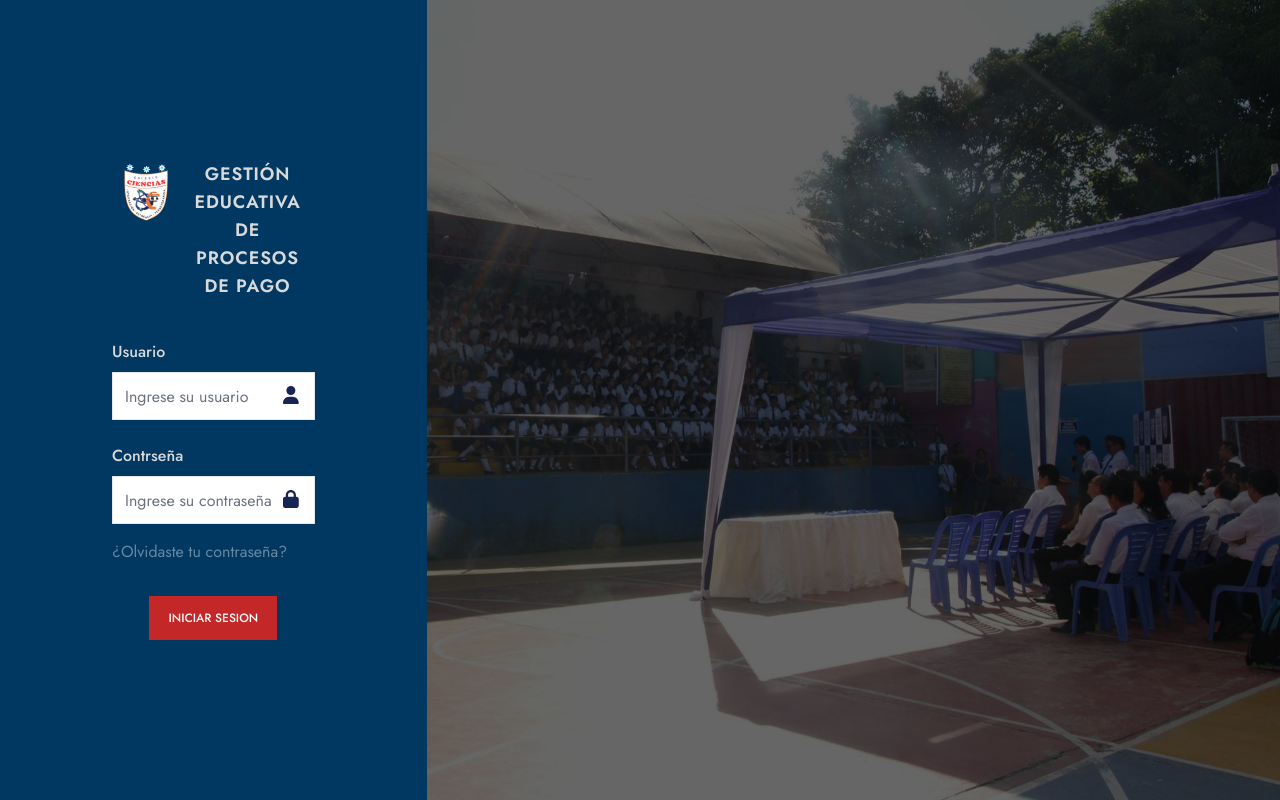
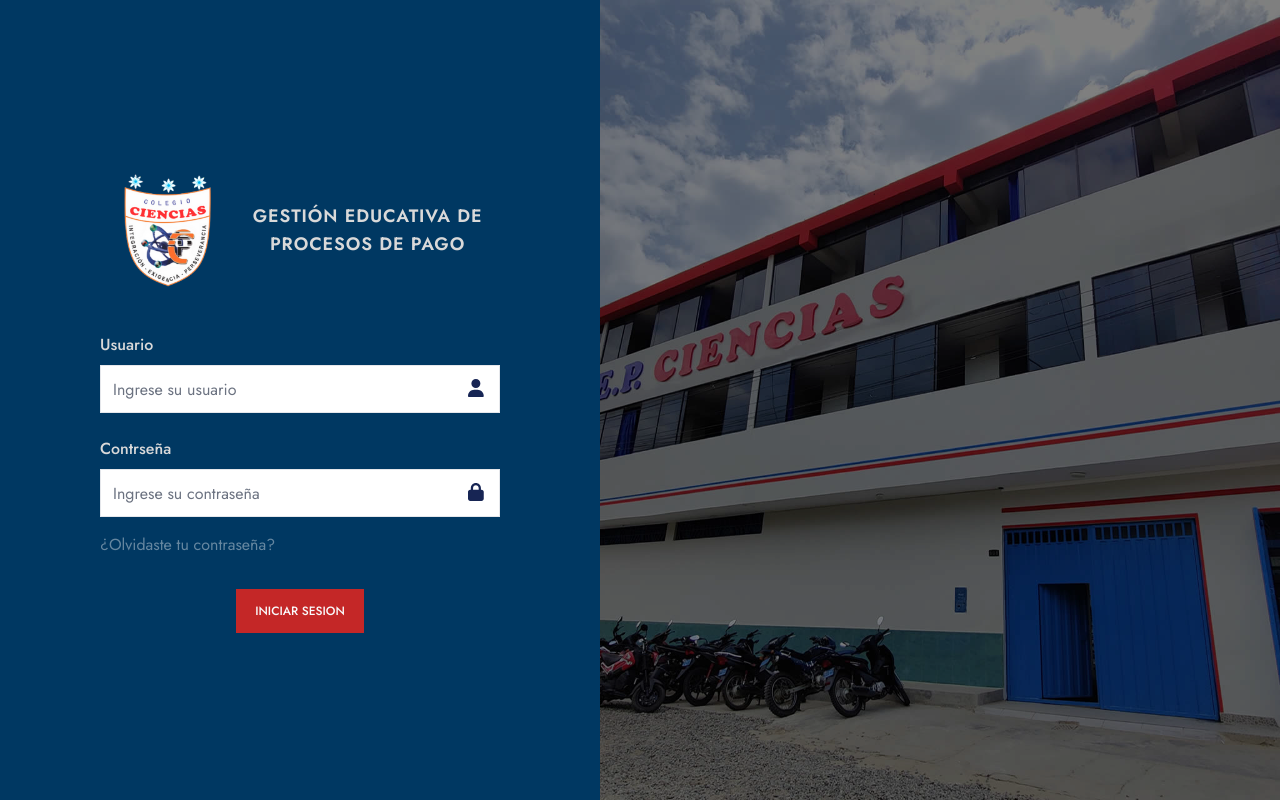
Before and after one commit to MaricieloCastro/gestion-pagos-educativo, a React (Vite) app: page /login in a window 1280 px wide. Built offline with nearby package versions, Linux system fonts and the light colour scheme.

Commit message:
refinando detalles del login

```diff
--- a/src/index.css
+++ b/src/index.css
@@ -75,5 +75,6 @@
   body {
     @apply bg-background text-foreground;
     @apply font-jost;
+    @apply min-w-login-minWidth-global;
   }
 }
--- a/src/modules/Seguridad/components/Box.jsx
+++ b/src/modules/Seguridad/components/Box.jsx
@@ -4,9 +4,9 @@
 
 const Box = ({ children }) => {
   return (
-    <div className="h-screen grid grid-cols-login-grid">
-      <div className="flex justify-center items-center">
-        <div className="flex flex-col justify-center h-full w-full mx-28">
+    <div className="h-screen grid grid-cols-login-grid relative max-lg:grid-cols-1">
+      <div className="flex justify-center items-center min-w-login-minWidth">
+        <div className="flex flex-col justify-center h-full w-full mx-28 max-lg:mx-60 min-w-login-minWidth-responsive">
           <div className="flex justify-between mb-10">
             <a href="https://www.iepciencias.edu.pe/" target="_blank">
               <img
@@ -16,7 +16,7 @@
               />
             </a>
             <div className="flex justify-center items-center">
-              <h1 className="font-semibold text-lg text-white-texto text-center tracking-wider">
+              <h1 className="font-semibold text-lg  text-white-texto text-center tracking-wider">
                 GESTIÓN EDUCATIVA DE PROCESOS DE PAGO
               </h1>
             </div>
@@ -24,7 +24,7 @@
           {children}
         </div>
       </div>
-      <div className="login__img" />
+      <div className="login__img max-lg:hidden transition-shadow" />
     </div>
   );
 };
--- a/src/modules/Seguridad/components/Login.scss
+++ /dev/null
@@ -1,60 +0,0 @@
-.login {
-  min-height: 600px;
-  min-width: 900px;
-  display: grid;
-  grid-template-columns: 1fr;
-  grid-template-columns: 1.7fr 1fr;
-
-  &__image {
-    filter: brightness(70%);
-    img {
-      min-height: 600px;
-    }
-  }
-
-  &__input {
-    &-fields {
-      //   width: 350px;
-
-      &-header {
-        img {
-          width: 105px;
-        }
-        h1 {
-          text-align: center;
-          color: #dadada;
-          font-family: "Jost", sans-serif;
-          font-weight: 500;
-          font-size: 110%;
-          letter-spacing: 1px;
-        }
-      }
-
-      label {
-        color: rgb(197, 197, 197);
-        cursor: pointer;
-      }
-
-      button {
-        background-color: #c42727;
-
-        &:hover {
-          background-color: #df3030;
-        }
-      }
-    }
-  }
-}
-
-@media screen and (max-width: 1000px) {
-  .login {
-    min-width: 500px;
-    display: grid;
-    grid-template-columns: 1fr;
-    grid-template-columns: 1.7fr;
-
-    &__image {
-      display: none; /* Oculta el div cuando el ancho de la pantalla sea menor o igual a 768px */
-    }
-  }
-}
--- a/src/modules/Seguridad/pages/IniciarSesion/IniciarSesion.scss
+++ b/src/modules/Seguridad/pages/IniciarSesion/IniciarSesion.scss
@@ -1,8 +1,20 @@
-.login__img {
-  background-image: url(../../../../assets/img/background_login.jpg);
-  background-size: cover;
-  background-repeat: no-repeat;
-  background-attachment: fixed;
-  background-position: center;
-  filter: brightness(40%);
+.login {
+  &__img {
+    background-image: url(../../../../assets/img/background_login_2.jpg);
+    background-size: cover;
+    background-repeat: no-repeat;
+    background-position: center;
+    filter: brightness(50%);
+  }
 }
+
+// @media screen and (max-width: 910px) {
+//   .login {
+//     display: grid;
+//     grid-template-columns: 1fr;
+
+//     &__img {
+//       display: none;
+//     }
+//   }
+// }
--- a/tailwind.config.js
+++ b/tailwind.config.js
@@ -24,6 +24,11 @@
       width: {
         "login-caja": "350px",
         "login-header": "220px",
+      },
+      minWidth: {
+        "login-minWidth": "600px",
+        "login-minWidth-responsive": "400px",
+        "login-minWidth-global": "600px",
       },
       colors: {
         border: "hsl(var(--border))",
```
Also changed, not shown: src/assets/img/background_login_2.jpg (added), src/assets/img/background_login_3.png (added).
